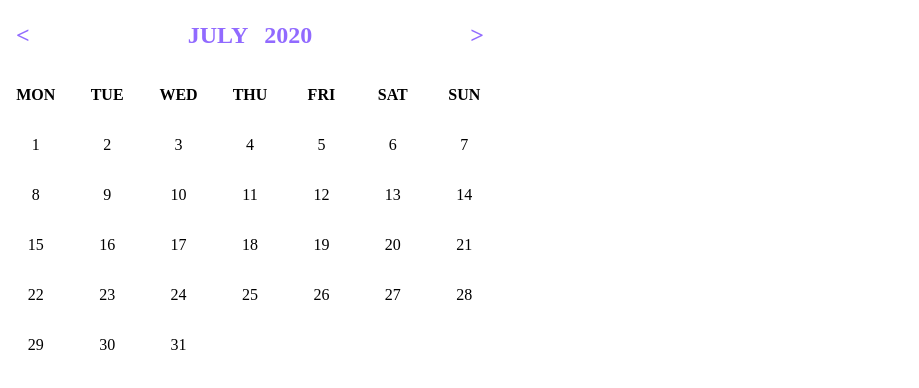
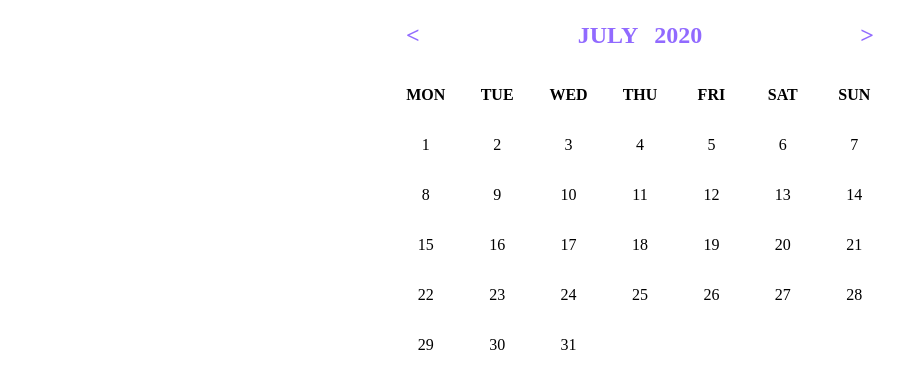
Before and after one commit to yung6699/react-calendar, a React (Create React App) app: page / in a window 1280 px wide. Shown: the top 388 px of the page, without its empty margins (0-919 px from the left). Built offline with nearby package versions, Linux system fonts and the light colour scheme.

Commit message:
달력 가운데 정렬

```diff
--- a/src/components/CalendarTemplate.tsx
+++ b/src/components/CalendarTemplate.tsx
@@ -6,7 +6,9 @@ import CalendarMain from "./CalendarMain";
 
 const CalendarBlock = styled.table`
   max-width: 500px;
+  min-width: 300px;
   width: 100%;
+  margin: 0 auto;
 `;
 
 const CalendarTemplate = () => {
```
